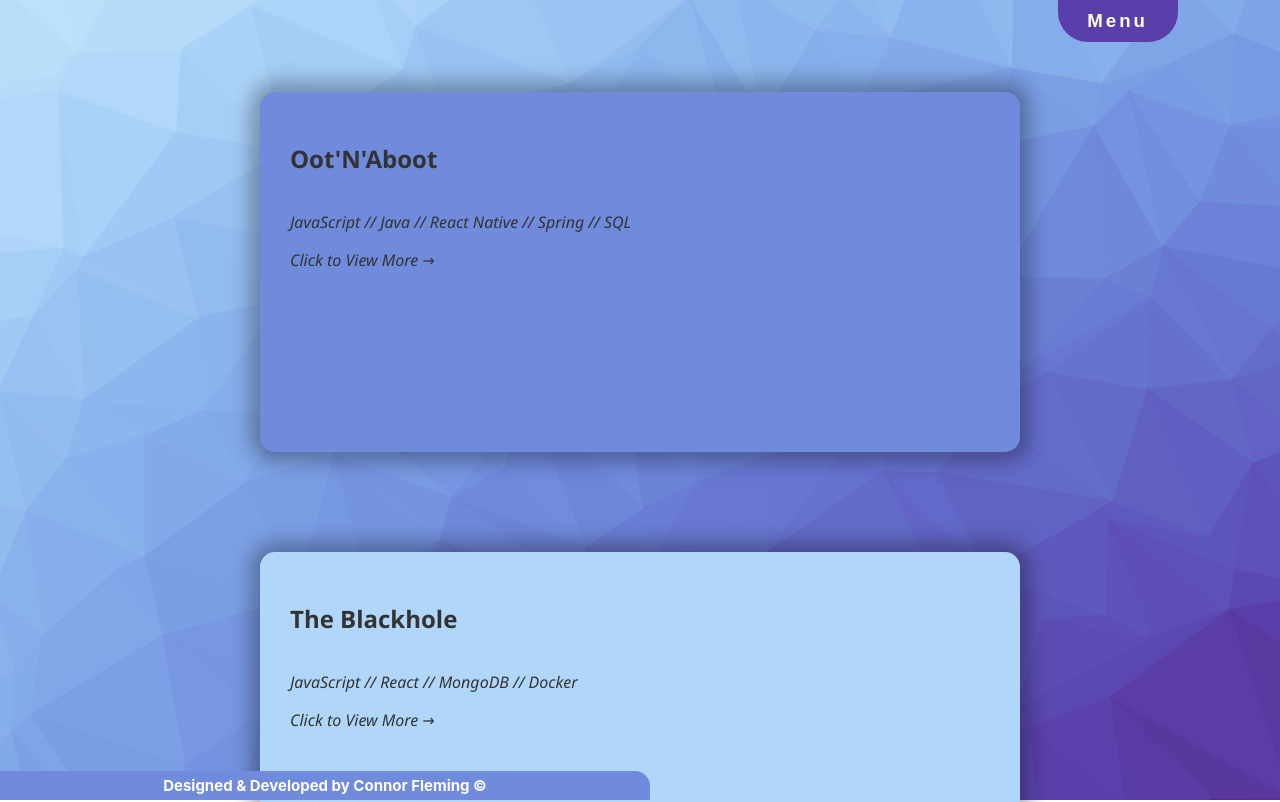
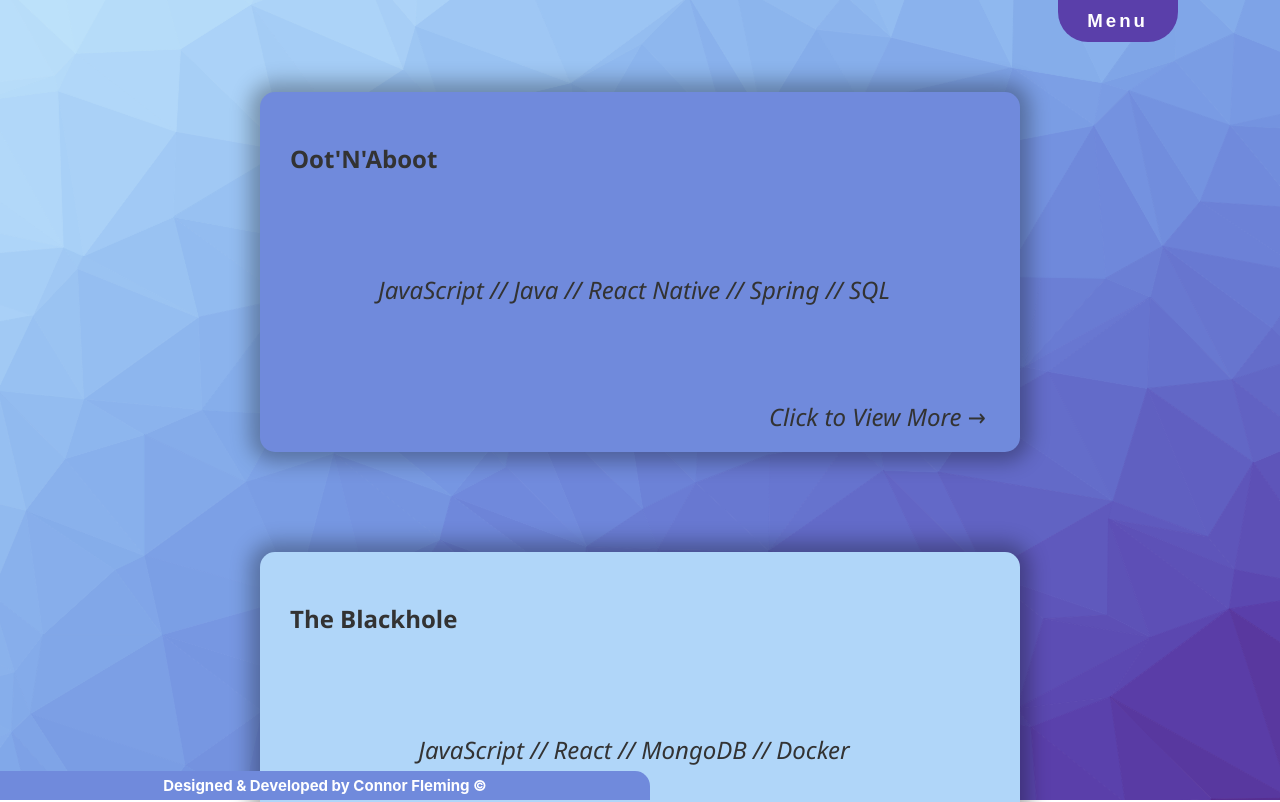
Before and after one commit to Jarnbjorn92/cf-portfolio, a React (Create React App) app: page /portfolio in a window 1280 px wide. Shown: the top 802 px of the page. Built offline with nearby package versions, Linux system fonts and the light colour scheme.

Commit message:
project cards update

```diff
--- a/src/components/Portfolio/ProjectPage.css
+++ b/src/components/Portfolio/ProjectPage.css
@@ -60,4 +60,16 @@
 
 .viewWork {
     font-style: italic;
+    position: fixed;
+    bottom: 15%;
+    left: 65%;
+    font-size: 18pt;
 }
+
+.tech {
+    position: absolute;
+    top: 45%;
+    font-size: 18pt;
+    width: 80%;
+    text-align: center;
+}
```
